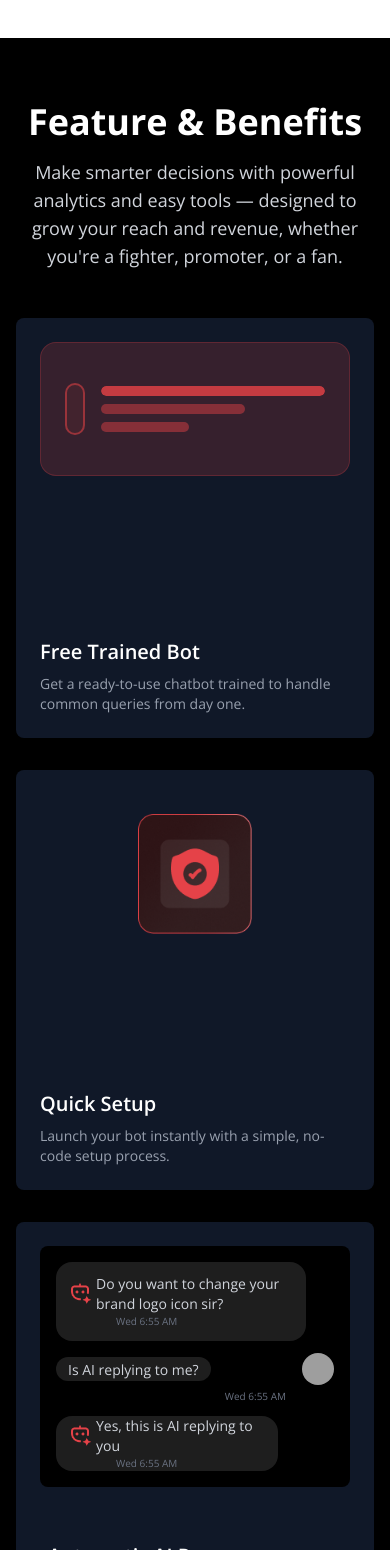
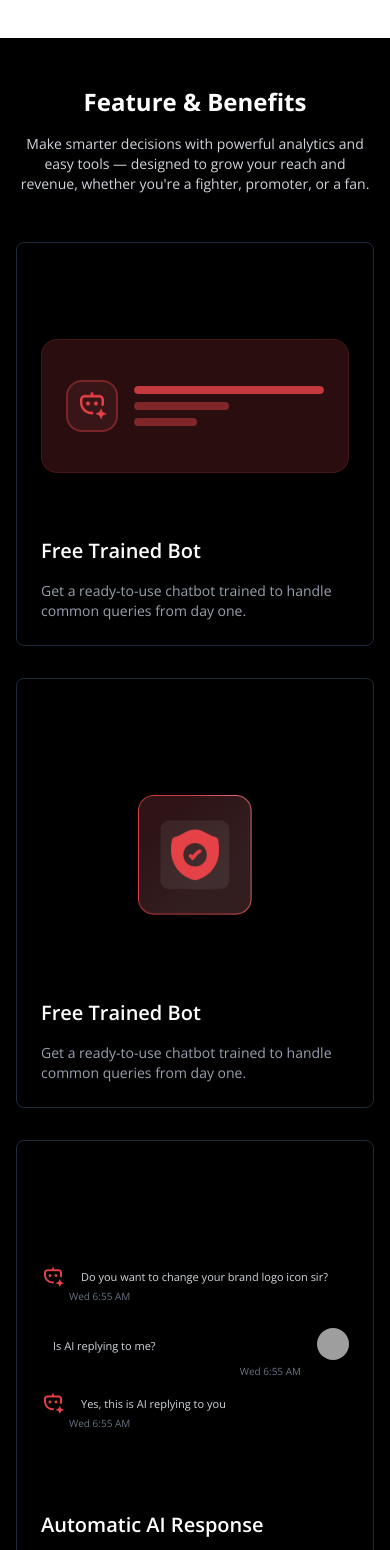
Before and after one commit to arman-miaa/ChatBot, a React (Vite) app: page / in a window 390 px wide. Shown: the part 2998-4548 px from the top of the page. Built offline with nearby package versions, Linux system fonts and the light colour scheme; grey boxes are pictures that could not be loaded.

Commit message:
features section mobile responsive done

```diff
--- a/src/components/Features.jsx
+++ b/src/components/Features.jsx
@@ -5,14 +5,17 @@ import frameImg4 from "../assets/Frame2.png";
 
 import frameImg3 from "../assets/Frame5.png";
 import logo from "../assets/logo.png";
+import lockImg from "../assets/lockImg.png";
 import ProgressGroup from "../shared/ProgressGroup";
 
 const Features = () => {
   return (
-    <div id="features" className="bg-black py-16 text-white">
+    <div id="features" className="bg-black py-12 md:py-16 text-white">
       <div className="container mx-auto px-4 text-center">
-        <h2 className="text-4xl font-bold mb-4">Feature & Benefits</h2>
-        <p className="text-lg max-w-3xl mx-auto mb-12 text-gray-300">
+        <h2 className="text-2xl md:text-4xl font-bold mb-4">
+          Feature & Benefits
+        </h2>
+        <p className="text-sm md:text-lg md:max-w-3xl mx-auto px-1 md:px-0 mb-12 text-gray-300">
           Make smarter decisions with powerful analytics and easy tools —
           designed to grow your reach and revenue, whether you're a fighter,
           promoter, or a fan.
@@ -20,12 +23,14 @@ const Features = () => {
 
         <div className="grid grid-cols-1 md:grid-cols-2 lg:grid-cols-3 gap-8">
           {/* Card 1: Free Trained Bot */}
-          <div className="bg-gray-900 p-6 rounded-lg shadow-lg flex flex-col justify-between min-h-[420px] text-left">
+          <div className="border border-gray-800 p-6 pt-24 md:pt-6 rounded-lg shadow-lg flex flex-col justify-between  md:min-h-[420px] text-left">
             <div>
               <ProgressGroup icon={logo} />
             </div>
-            <div className="mt-auto pt-6">
-              <h3 className="text-xl font-semibold mb-2">Free Trained Bot</h3>
+            <div className="mt-auto pt-16 md:pt-6">
+              <h3 className="text-xl font-semibold mb-4 md:mb-2">
+                Free Trained Bot
+              </h3>
               <p className="text-gray-400 text-sm">
                 Get a ready-to-use chatbot trained to handle common queries from
                 day one.
@@ -34,7 +39,7 @@ const Features = () => {
           </div>
 
           {/* Card 2: Quick Setup */}
-          <div className="bg-gray-900 p-6 rounded-lg shadow-lg flex flex-col justify-between min-h-[420px] text-left">
+          <div className="border border-gray-800 p-6 pt-24 md:pt-6 rounded-lg shadow-lg flex flex-col justify-between  md:min-h-[420px] text-left">
             <div className="w-full h-40 flex items-center justify-center">
               <img
                 src={frameImg2}
@@ -42,32 +47,40 @@ const Features = () => {
                 className="w-30 h-30 object-contain"
               />
             </div>
-            <div className="mt-auto pt-6">
-              <h3 className="text-xl font-semibold mb-2">Quick Setup</h3>
+            <div className="mt-auto pt-16 md:pt-6">
+              <h3 className="text-xl font-semibold mb-4 md:mb-2">
+                Free Trained Bot
+              </h3>
               <p className="text-gray-400 text-sm">
-                Launch your bot instantly with a simple, no-code setup process.
+                Get a ready-to-use chatbot trained to handle common queries from
+                day one.
               </p>
             </div>
           </div>
 
           {/* Card 3: Automatic AI Response */}
-          <div className="bg-gray-900 p-6 rounded-lg shadow-lg flex flex-col justify-between min-h-[420px] text-left">
+          <div className="border border-gray-800 p-2 md:p-6 pt-24 md:pt-6 rounded-lg shadow-lg flex flex-col justify-between  md:min-h-[420px] text-left">
             <div className="w-full bg-black text-white p-4 rounded-lg space-y-3">
               {/* AI Message */}
-              <div className="flex items-start space-x-2">
-                <div className="bg-[#1e1e1e] rounded-2xl p-3 max-w-[90%]">
-                  <span className="text-sm flex items-center gap-1 w-full text-gray-300">
+              <div className="flex items-start space-x-2 ">
+                <div className=" rounded-2xl py-3 max-w-[95%]">
+                  <span className="text-sm flex items-center gap-4 w-full text-gray-300">
                     <img src={logo} alt="" className="w-6 object-cover" />
-                    <p> Do you want to change your brand logo icon sir?</p>
+                    <p className="text-[11px] md:text-[15px]">
+                      {" "}
+                      Do you want to change your brand logo icon sir?
+                    </p>
                   </span>
-                  <p className="text-[10px] text-gray-500 ml-12">Wed 6:55 AM</p>
+                  <p className="text-[10px] text-gray-500 ml-7 md:ml-12">
+                    Wed 6:55 AM
+                  </p>
                 </div>
               </div>
 
               {/* User Message */}
               <div className="flex items-center justify-between">
-                <div className="bg-[#1e1e1e] rounded-2xl px-3 max-w-[90%]">
-                  <span className="text-sm text-gray-300">
+                <div className=" rounded-2xl px-3 max-w-[90%]">
+                  <span className="text-[11px] md:text-sm text-gray-300">
                     Is AI replying to me?
                   </span>
                 </div>
@@ -85,18 +98,23 @@ const Features = () => {
 
               {/* AI Response */}
               <div className="flex items-start space-x-2">
-                <div className="bg-[#1e1e1e] rounded-2xl px-3 max-w-[80%]">
-                  <span className="text-sm flex items-center gap-1 text-gray-300">
+                <div className=" rounded-2xl  max-w-[95%]">
+                  <span className="text-sm flex items-center gap-4 text-gray-300">
                     <img src={logo} alt="" className="w-6 object-cover" />
-                    <p> Yes, this is AI replying to you</p>
+                    <p className="text-[11px] md:text-[15px]">
+                      {" "}
+                      Yes, this is AI replying to you
+                    </p>
                   </span>
-                  <p className="text-[10px] text-gray-500 ml-12">Wed 6:55 AM</p>
+                  <p className="text-[10px] text-gray-500 ml-7 md:ml-12">
+                    Wed 6:55 AM
+                  </p>
                 </div>
               </div>
             </div>
 
-            <div className="mt-auto pt-6 px-2">
-              <h3 className="text-xl font-semibold mb-2">
+            <div className="mt-auto pt-16 md:pt-6 p-4">
+              <h3 className="text-xl font-semibold mb-4 md:mb-2">
                 Automatic AI Response
               </h3>
               <p className="text-gray-400 text-sm">
@@ -107,25 +125,23 @@ const Features = () => {
           </div>
 
           {/* Card 4: Advance Data Analytics */}
-          <div className="bg-gray-900 p-6 rounded-lg shadow-lg flex flex-col justify-between min-h-[420px] text-left">
-            <div className="w-full flex items-center justify-center overflow-hidden p-4">
-              <img
-                src={frameImg3}
-                alt=""
-                className="w-full h-40 object-contain"
-              />
+          <div className="border border-gray-800 p-6 pt-20 md:pt-6 rounded-lg shadow-lg flex flex-col justify-between  md:min-h-[420px] text-left">
+            <div className="w-full  flex items-center justify-center overflow-hidden p-">
+              <img src={frameImg3} alt="" className="w-full h-46 object-fit" />
             </div>
-            <div className="mt-auto pt-6">
-              <h3 className="text-xl font-semibold mb-2">Advance Analytics</h3>
+            <div className="mt-auto pt-8 md:pt-6">
+              <h3 className="text-xl font-semibold mb-4 md:mb-2">
+                Advance Data Analytics
+              </h3>
               <p className="text-gray-400 text-sm">
-                Use real-time analytics to measure and optimize your campaign
-                performance.
+                Track performance and user behavior with actionable insights and
+                reports.
               </p>
             </div>
           </div>
 
           {/* Card 5: Integration */}
-          <div className="bg-gray-900 p-6 rounded-lg shadow-lg flex flex-col justify-between min-h-[420px] text-left">
+          <div className="border border-gray-800 p-6 pt-24 md:pt-6 rounded-lg shadow-lg flex flex-col justify-between  md:min-h-[420px] text-left">
             <div className="w-full flex items-center justify-center">
               <img
                 src={frameImg4}
@@ -133,8 +149,10 @@ const Features = () => {
                 className="w-30 h-30 object-contain"
               />
             </div>
-            <div className="mt-auto pt-6">
-              <h3 className="text-xl font-semibold mb-2">Integration</h3>
+            <div className="mt-auto pt-16 md:pt-6">
+              <h3 className="text-xl font-semibold mb-4 md:mb-2">
+                Integration
+              </h3>
               <p className="text-gray-400 text-sm">
                 Seamlessly connect with your favorite tools while keeping your
                 data protected.
@@ -143,12 +161,14 @@ const Features = () => {
           </div>
 
           {/* Card 6: Security & Privacy */}
-          <div className="bg-gray-900 p-6 rounded-lg shadow-lg flex flex-col justify-between min-h-[420px] text-left">
+          <div className="border border-gray-800 p-6 pt-24 md:pt-6 rounded-lg shadow-lg flex flex-col justify-between  md:min-h-[420px] text-left">
             <div>
-              <ProgressGroup icon={logo} />
+              <ProgressGroup icon={lockImg} />
             </div>
-            <div className="mt-auto pt-6">
-              <h3 className="text-xl font-semibold mb-2">Security & Privacy</h3>
+            <div className="mt-auto pt-16 md:pt-6">
+              <h3 className="text-xl font-semibold mb-4 md:mb-2">
+                Security & Privacy
+              </h3>
               <p className="text-gray-400 text-sm">
                 Enterprise-grade security ensures your data stays private and
                 compliant.
--- a/src/shared/ProgressGroup.jsx
+++ b/src/shared/ProgressGroup.jsx
@@ -1,30 +1,33 @@
 
 
-const ProgressGroup = ({icon}) => {
+const ProgressGroup = ({ icon }) => {
   return (
-    <div className="flex items-center gap-4 bg-[#af3b3f3d] border border-[#e542473d] rounded-2xl p-6 py-10">
-      <div className="bg-[#6a30323d] border-2 border-[#e542478a] rounded-2xl p-2">
+    <div className="flex items-center gap-4 bg-[#af3b3f3d] border border-[#e5424723] rounded-2xl p-6 py-10 w-full">
+      <div className="bg-[#6a30323d] border-2 border-[#e5424761] rounded-2xl p-2 shrink-0">
         <img src={icon} alt="" className="w-8 h-8 object-cover" />
       </div>
-      <div className="flex flex-col gap-2">
+      <div className="flex flex-col gap-2 flex-grow">
+        {/* First progress bar: full width */}
         <progress
-          className="progress w-56 progress-red h-[10px]"
+          className="progress w-full progress-red md:h-[10px]"
           value="100"
           max="100"
-        ></progress>{" "}
+        ></progress>
+        {/* Second and third: fixed or percentage widths */}
         <progress
-          className="progress w-36 bg-[#e5424775] h-[10px]"
+          className="progress w-1/2 bg-[#e5424775] md:h-[10px]"
           value="0"
           max="100"
-        ></progress>{" "}
+        ></progress>
         <progress
-          className="progress w-22 bg-[#e5424775] h-[10px]"
+          className="progress w-1/3 bg-[#e5424775] md:h-[10px]"
           value="0"
           max="100"
         ></progress>
       </div>
     </div>
   );
-}
+};
+
 
 export default ProgressGroup
```
Also changed, not shown: src/assets/lockImg.png (added).
